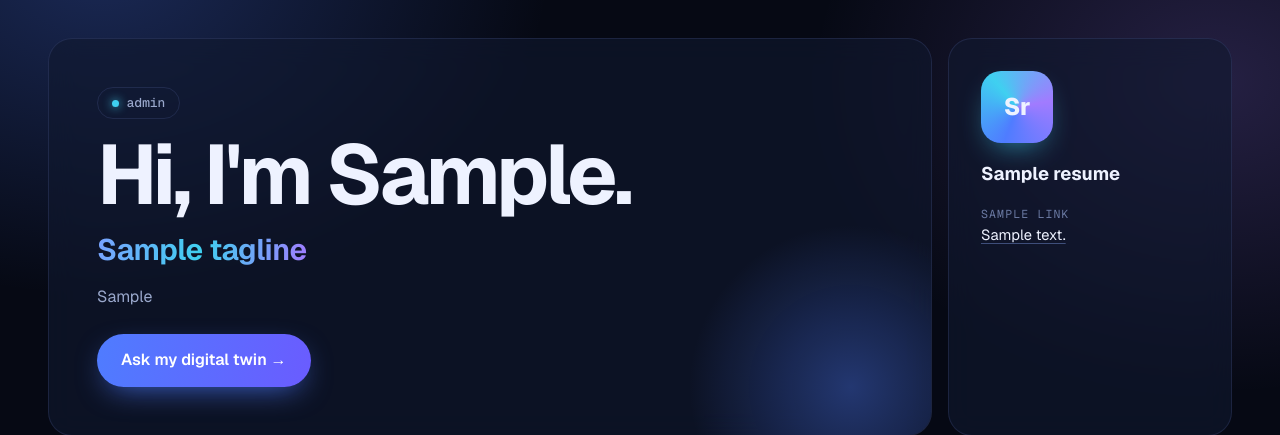
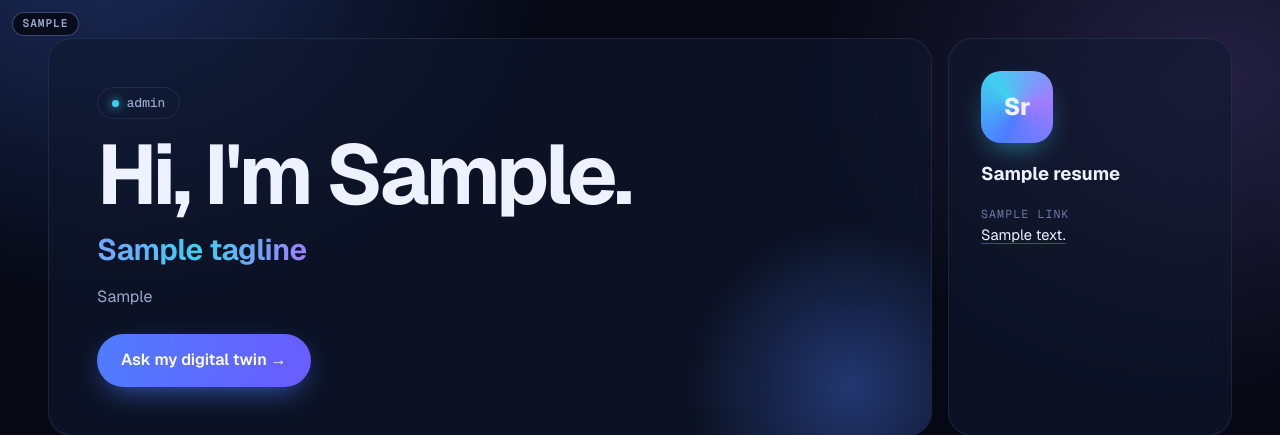
Before and after one commit to lazlowa/digital_twin, a FastAPI app: template templates/index.html in a window 1280 px wide. Shown: the top 435 px of the page. Run offline with FastAPI, Linux system fonts and the light colour scheme; the template is opened without the code that fills it: most values are stand-ins (such as "Sample title", 1, 10 or a date in 2020).

Commit message:
TID-8: Separate build badge (all deployments) and preview badge
Co-Authored-By: Claude Opus 5.5 <noreply@anthropic.com>

```diff
--- a/static/style.css
+++ b/static/style.css
@@ -807,18 +807,29 @@ p:last-child {
   }
 }
 
-.env-badge {
+.badges {
   position: fixed;
   top: 0.75rem;
   left: 0.75rem;
   z-index: 10;
+  display: flex;
+  gap: 0.4rem;
+  pointer-events: none;
+}
+
+.badge {
   padding: 0.2rem 0.6rem;
-  border: 1px solid #f5b942;
+  border: 1px solid var(--line-strong);
   border-radius: 999px;
-  background: rgba(60, 40, 5, 0.85);
-  color: #f5b942;
+  background: rgba(6, 9, 20, 0.85);
+  color: var(--muted);
   font: 600 0.7rem/1.4 var(--mono);
   letter-spacing: 0.08em;
   text-transform: uppercase;
-  pointer-events: none;
 }
+
+.badge-preview {
+  border-color: #f5b942;
+  background: rgba(60, 40, 5, 0.85);
+  color: #f5b942;
+}
--- a/templates/index.html
+++ b/templates/index.html
@@ -10,7 +10,12 @@
   <link rel="stylesheet" href="/static/style.css">
 </head>
 <body>
-  {% if settings.vercel_env == "preview" %}<div class="env-badge">Preview {{ settings.vercel_git_commit_sha[:7] }}</div>{% endif %}
+  {% if settings.vercel_git_commit_sha %}
+  <div class="badges">
+    {% if settings.vercel_env == "preview" %}<span class="badge badge-preview">Preview</span>{% endif %}
+    <span class="badge" title="Build commit">{{ settings.vercel_git_commit_sha[:7] }}</span>
+  </div>
+  {% endif %}
   <main class="bento">
     <header class="tile tile-hero" style="--i: 0">
       <p class="eyebrow">{{ resume.role }}</p>
```
Also changed, not shown: tests/test_resume.py (+11 -5 lines).
